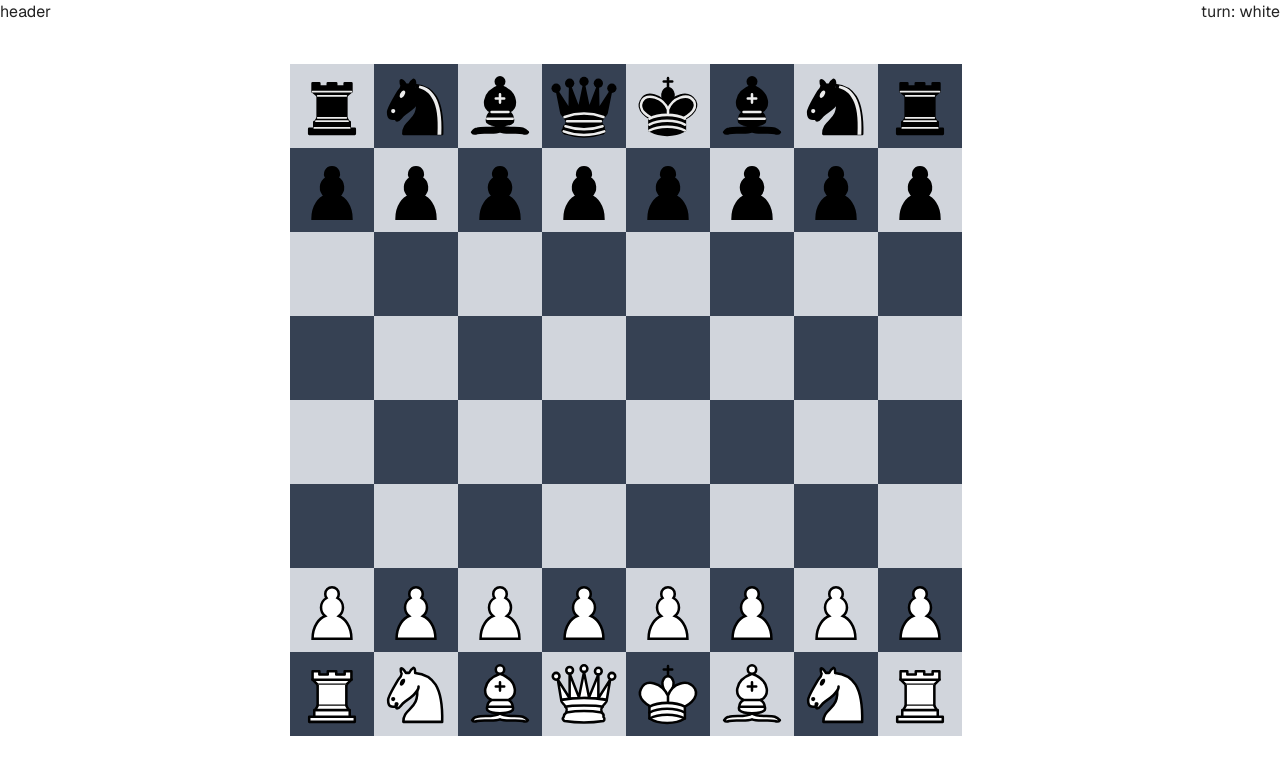
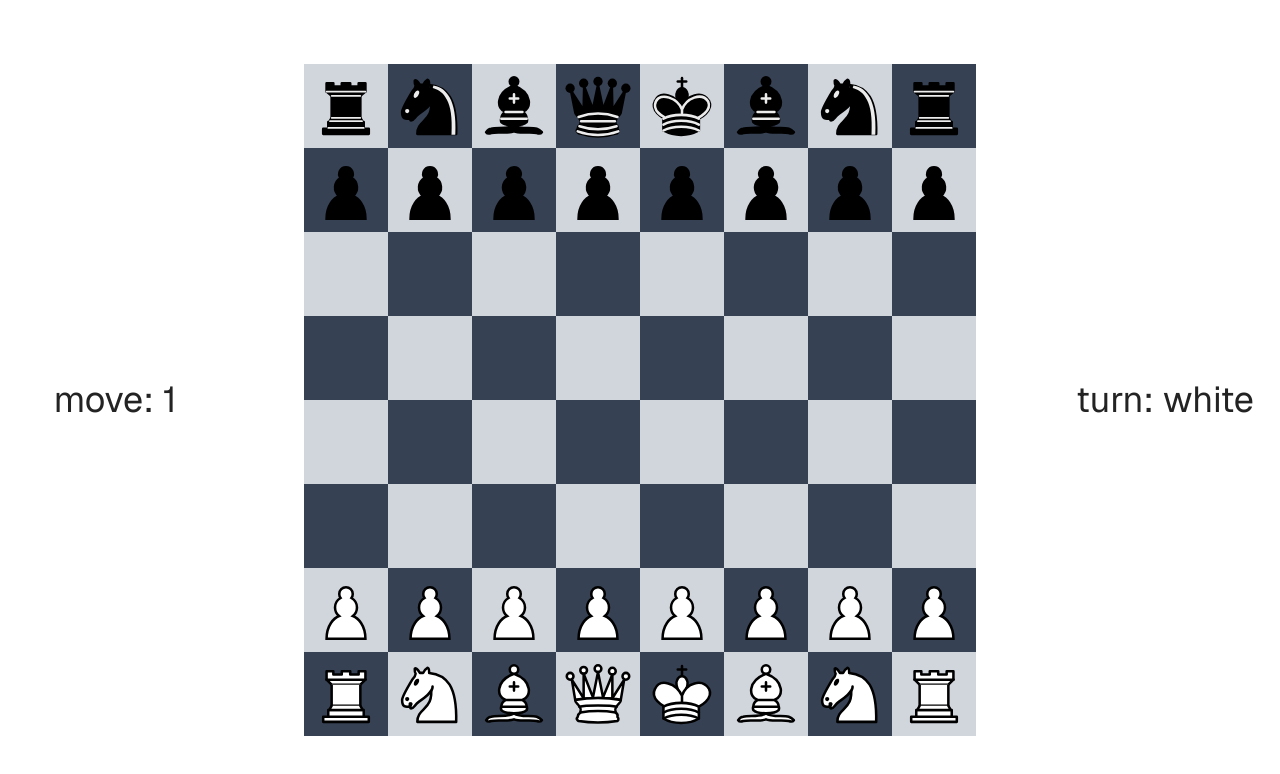
Before and after one commit to kristoferfannar/chess, a Next.js app: page / in a window 1280 px wide. Shown: the top 774 px of the page. Built offline with nearby package versions, Linux system fonts and the light colour scheme.

Commit message:
add moves

```diff
--- a/src/app/game.tsx
+++ b/src/app/game.tsx
@@ -6,6 +6,7 @@ import {
 	ChessCell,
 	Coordinate,
 	createInitialGame,
+	Move,
 	PieceColor,
 } from "@/lib/chess";
 
@@ -25,23 +26,29 @@ export default function Game() {
 
 		// We have a source and target cell,
 		// let's attempt a move
-		const moveSuccessful = attemptMove(
-			game,
-			selectedCell,
-			cell.coordinate,
-		);
+		const moveSuccessful = attemptMove(game, selectedCell, cell.coordinate);
 
 		if (moveSuccessful) {
 			setSelectedCellAction(undefined);
 			game.turn =
 				game.turn === PieceColor.WHITE ? PieceColor.BLACK : PieceColor.WHITE;
+
+			const move: Move = {
+				board: game.board,
+				piece: cell.piece!,
+				from: selectedCell,
+				to: cell.coordinate,
+			};
+			game.moves.push(move);
 		} else setSelectedCellAction(cell.coordinate);
 	};
 
 	return (
 		<>
-			<div>header</div>
-			<main className="flex flex-1 overflow-hidden p-0 md:p-16">
+			<div className="flex-1 flex justify-center">
+				<h1 className="text-4xl self-center">{`move: ${game.moves.length + 1}`}</h1>
+			</div>
+			<main className="flex flex-3 overflow-hidden p-0 md:p-16">
 				<Board
 					board={game.board}
 					selectedCell={selectedCell}
@@ -49,7 +56,9 @@ export default function Game() {
 					handleCellClickAction={cellClick}
 				/>
 			</main>
-			<div>{`turn: ${game.turn}`}</div>
+			<div className="flex-1 flex justify-center">
+				<h1 className="text-4xl self-center">{`turn: ${game.turn}`}</h1>
+			</div>
 		</>
 	);
 }
```
